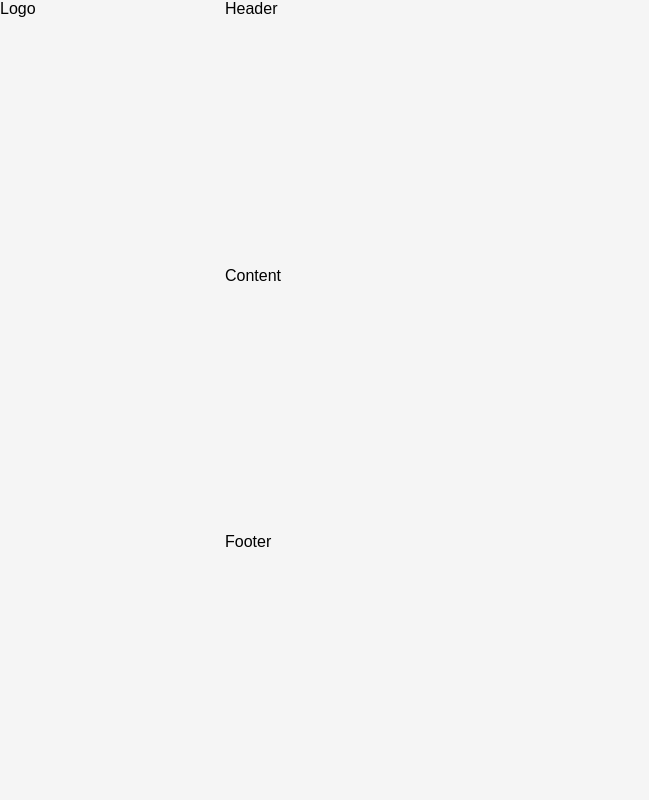
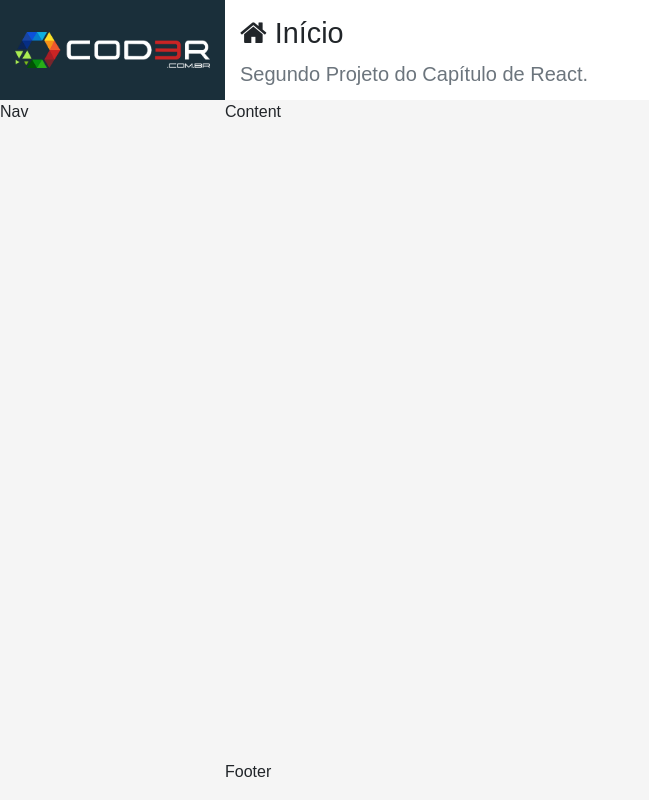
Before and after one commit to PSONetto/projeto-crud, a React (Create React App) app: page / in a window 1280 px wide. Shown: the whole page, without its empty margins (0-649 px from the left). Built offline with nearby package versions, Linux system fonts and the light colour scheme.

Commit message:
feat: implementa o header da página

```diff
--- a/src/components/template/Header.css
+++ b/src/components/template/Header.css
@@ -0,0 +1,12 @@
+header.header {
+    background-color: #fff;
+    padding: 0px 15px;
+    display: flex;
+    overflow: hidden;
+    white-space: nowrap;
+    box-shadow: var(--sadow);
+}
+
+header.header h1 {
+    font-size: 1.8em;
+}
--- a/src/components/template/Header.jsx
+++ b/src/components/template/Header.jsx
@@ -2,6 +2,9 @@
 import React from 'react'
 
 export default props =>
-    <header className="header">
-        Header
+    <header className="header d-none d-sm-flex flex-column">
+        <h1 className="mt-3">
+            <i className={`fa fa-${props.icon}`}></i> {props.title}
+        </h1>
+        <p className="lead text-muted">{props.subtitle}</p>
     </header>
--- a/src/components/template/Logo.css
+++ b/src/components/template/Logo.css
@@ -0,0 +1,11 @@
+aside.logo {
+    background-color: var(--bg-dark);
+    display: flex;
+    justify-content: center;
+    align-items: center;
+}
+
+aside.logo img {
+    padding: 0px 15px;
+    width: 100%;
+}
--- a/src/components/template/Logo.jsx
+++ b/src/components/template/Logo.jsx
@@ -1,7 +1,10 @@
 import './Logo.css'
 import React from 'react'
+import logo from '../../assets/imgs/logo.png'
 
 export default props =>
     <aside className="logo">
-        Logo
+        <a href="/" className="logo">
+            <img src={logo} alt="logo" />
+        </a>
     </aside>
--- a/src/components/template/Main.jsx
+++ b/src/components/template/Main.jsx
@@ -4,7 +4,7 @@
 
 export default props =>
     <Fragment>
-        <Header></Header>
+        <Header {...props}></Header>
         <main className="content">
             Content
         </main>
--- a/src/components/template/Nav.jsx
+++ b/src/components/template/Nav.jsx
@@ -2,4 +2,4 @@
 import React from 'react'
 
 export default props =>
-    <aside className="menu-area"></aside>
+    <aside className="menu-area">Nav</aside>
--- a/src/main/App.css
+++ b/src/main/App.css
@@ -23,7 +23,7 @@
     display: grid;
     grid-template-columns: var(--aside-width) 1fr;
     grid-template-rows:
-        var(--header-hight)
+        var(--header-height)
         1fr
         var(--footer-height);
     grid-template-areas:
--- a/src/main/App.jsx
+++ b/src/main/App.jsx
@@ -1,3 +1,5 @@
+import 'bootstrap/dist/css/bootstrap.min.css'
+import 'font-awesome/css/font-awesome.min.css'
 import './App.css'
 import React from 'react'
 
@@ -10,6 +12,7 @@
     <div className='app'>
         <Logo></Logo>
         <Nav></Nav>
-        <Main></Main>
+        <Main icon="home" title="Início"
+            subtitle="Segundo Projeto do Capítulo de React." ></Main>
         <Footer></Footer>
     </div>
```
Also changed, not shown: src/assets/imgs/logo.png (added).
